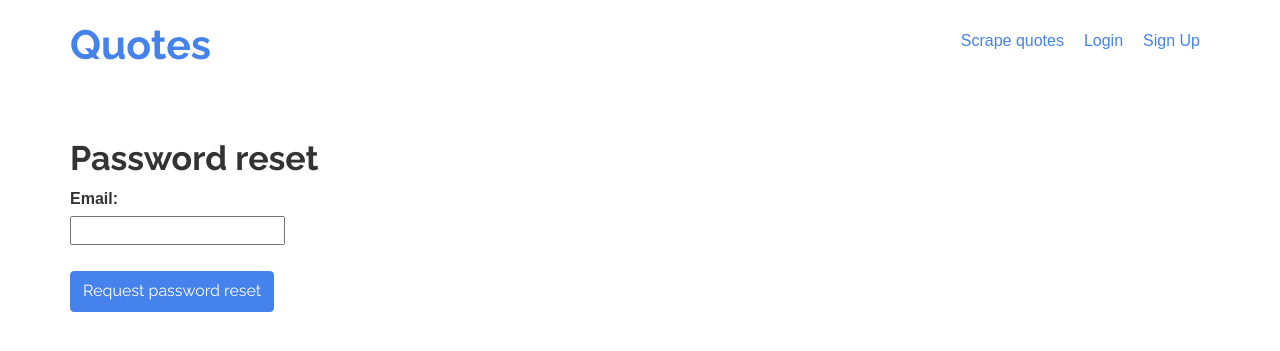
After one commit to oleverse/PyEduWebHT10, a Django app: page /users/reset-password/ in a window 1280 px wide. The commit adds this page. Shown: the top 351 px of the page. Run offline with Django 4.2, Linux system fonts and the light colour scheme; parts of the project's set-up code (start-up, migrations or seed data) failed here and were passed over; some libraries are stand-ins or nearby versions.

Commit message:
Reset password procedure added.

```diff
--- a/hometask10/quoteapp/static/quoteapp/main.css
+++ b/hometask10/quoteapp/static/quoteapp/main.css
@@ -125,3 +125,5 @@ ul.pager {
 textarea.form-control {
     width: 500px;
 }
+
+form div.small {padding-top: 10px;}
--- a/hometask10/users/templates/users/login.html
+++ b/hometask10/users/templates/users/login.html
@@ -29,6 +29,9 @@
     </div>
 
     <input type="submit" value="Login" class="btn btn-primary" />
+    <div class="small">
+        <a href="{% url "users:password_reset" %}"><i>Forgot Password?</i></a>
+    </div>
 </form>
 
 {% endblock %}
--- /dev/null
+++ b/hometask10/users/templates/users/password_reset.html
@@ -0,0 +1,16 @@
+{% extends "quoteapp/base.html" %}
+
+{% block content %}
+
+<h2>Password reset</h2>
+<form method="post">
+    {% csrf_token %}
+    <div class="row">
+        <div class="form-group col-xs-3">
+            {{ form.as_p }}
+        </div>
+    </div>
+    <input type="submit" value="Request password reset" class="btn btn-primary" />
+</form>
+
+{% endblock %}
--- /dev/null
+++ b/hometask10/users/templates/users/password_reset_subject.txt
@@ -0,0 +1 @@
+Password Reset
--- a/hometask10/users/urls.py
+++ b/hometask10/users/urls.py
@@ -1,4 +1,6 @@
+from django.contrib.auth.views import PasswordResetDoneView, PasswordResetConfirmView, PasswordResetCompleteView
 from django.urls import path
+from . import forms
 from . import views
 
 app_name = 'users'
@@ -7,4 +9,15 @@ urlpatterns = [
     path('signup/', views.signupuser, name='signup'),
     path('login/', views.loginuser, name='login'),
     path('logout/', views.logoutuser, name='logout'),
+    path('reset-password/', views.ResetPasswordView.as_view(), name='password_reset'),
+    path('reset-password/done/', PasswordResetDoneView.as_view(template_name='users/password_reset_done.html'),
+         name='password_reset_done'),
+    path('reset-password/confirm/<uidb64>/<token>/',
+         PasswordResetConfirmView.as_view(template_name='users/password_reset_confirm.html',
+                                          success_url='/users/reset-password/complete/',
+                                          form_class=forms.CustomizedSetPasswordForm),
+         name='password_reset_confirm'),
+    path('reset-password/complete/',
+         PasswordResetCompleteView.as_view(template_name='users/password_reset_complete.html'),
+         name='password_reset_complete'),
 ]
--- a/hometask10/users/views.py
+++ b/hometask10/users/views.py
@@ -2,8 +2,20 @@ from django.shortcuts import render, redirect
 from django.contrib import messages
 from django.contrib.auth import authenticate, login, logout
 from django.contrib.auth.decorators import login_required
+from django.contrib.auth.views import PasswordResetView
+from django.contrib.messages.views import SuccessMessageMixin
+from django.urls import reverse_lazy
 
 from .forms import RegisterForm, LoginForm
+
+
+class ResetPasswordView(SuccessMessageMixin, PasswordResetView):
+    template_name = 'users/password_reset.html'
+    email_template_name = 'users/password_reset_email.html'
+    html_email_template_name = 'users/password_reset_email.html'
+    success_url = reverse_lazy('users:password_reset_done')
+    success_message = "An email with instructions to reset your password has been sent to %(email)s."
+    subject_template_name = 'users/password_reset_subject.txt'
 
 
 def signupuser(request):
```
Also changed, not shown: hometask10/hometask10/settings.py (+13 -0 lines), hometask10/users/forms.py (+13 -3 lines), hometask10/users/templates/users/password_reset_complete.html (added, +7 -0 lines), hometask10/users/templates/users/password_reset_confirm.html (added, +20 -0 lines), hometask10/users/templates/users/password_reset_done.html (added, +8 -0 lines), hometask10/users/templates/users/password_reset_email.html (added, +13 -0 lines), hometask10/users/templates/users/signup.html (+8 -0 lines).
